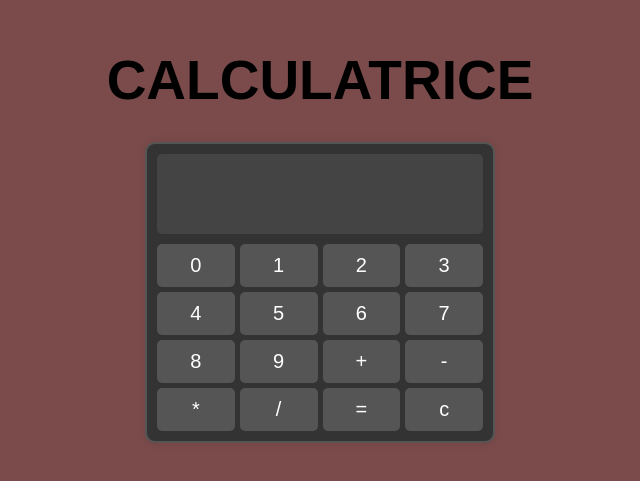
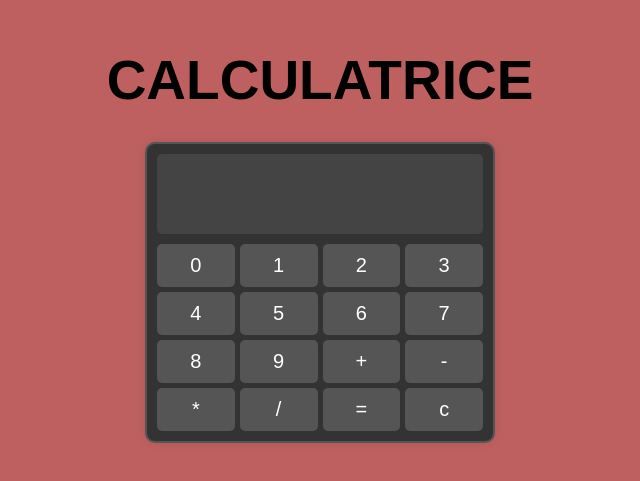
Before and after one commit to Babanlpz/Calculatrice, a React (Vite) app: page / in a window 1280 px wide. Shown: the part 155-636 px from the top of the page, without its empty margins (320-960 px from the left). Built offline with nearby package versions, Linux system fonts and the light colour scheme.

Commit message:
FEAT bg body

```diff
--- a/src/composants/calculator/Calculator.css
+++ b/src/composants/calculator/Calculator.css
@@ -2,7 +2,7 @@ body {
   margin: 0;
   padding: 0;
   font-family: Arial, sans-serif;
-  background-color: #7b4b4b;
+  background-color: #bf6060;
 }
 
 .title {
```
